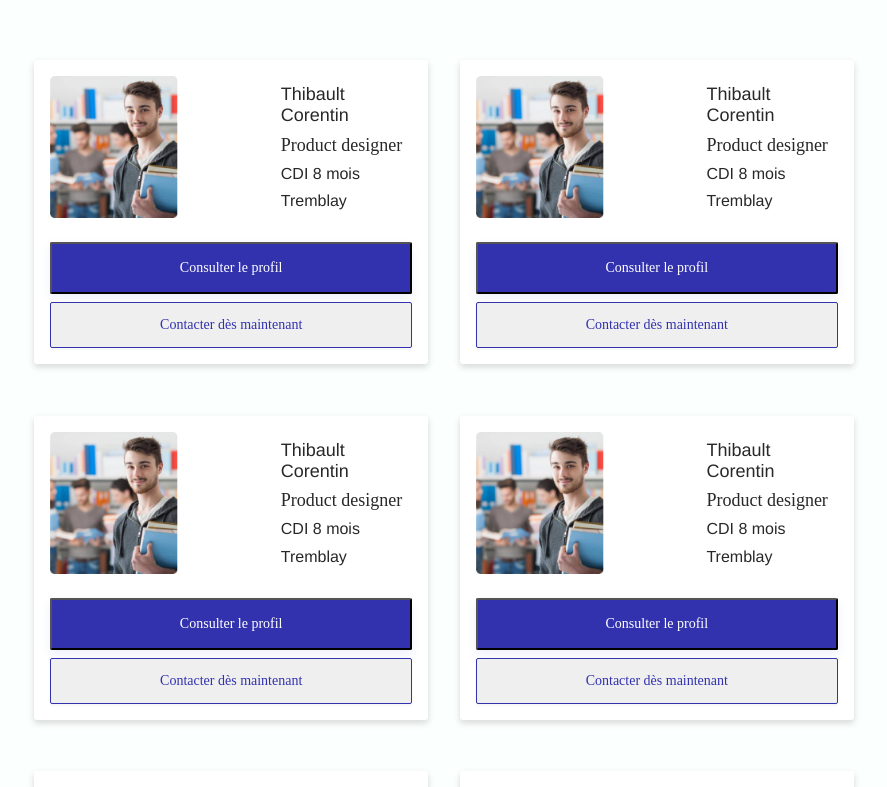
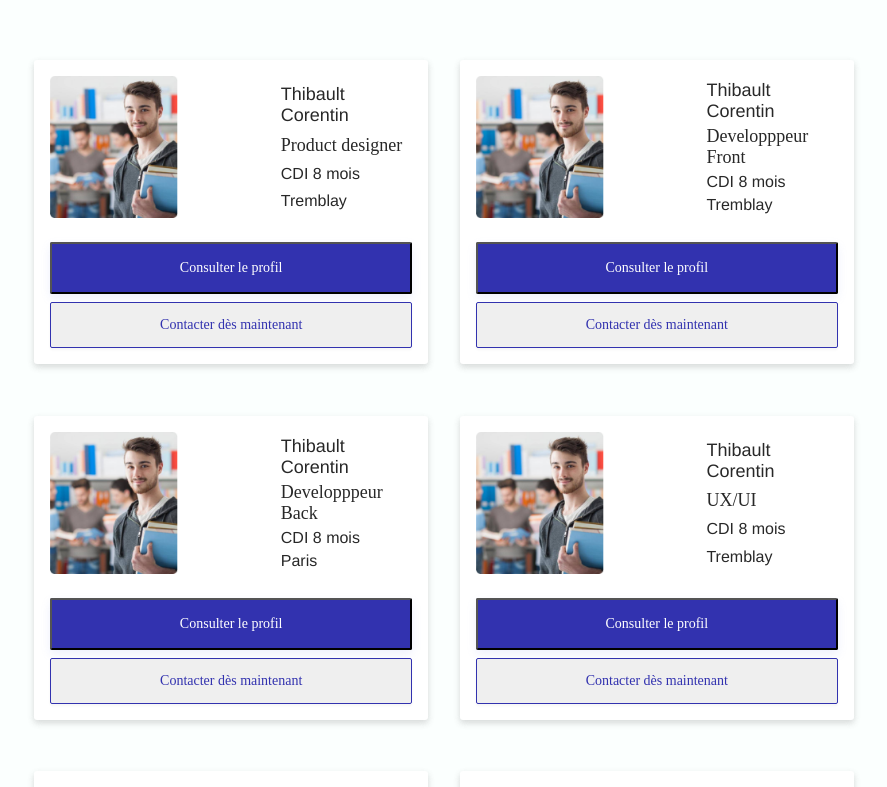
Before and after one commit to imedsaoud/pwa_lizom, a Vue app: page /#/listing in a window 1280 px wide. Shown: the part 400-1187 px from the top of the page, without its empty margins (196-1083 px from the left). Built offline with nearby package versions, Linux system fonts and the light colour scheme.

Commit message:
last last last commit

```diff
--- a/src/data/profils.json
+++ b/src/data/profils.json
@@ -18,7 +18,7 @@
     "prenom": "Corentin",
     "description": "Lorem ipsum dolor sit amet consectetur adipisicing elit. Repellendus ea, ad odit laborum numquam repudiandae quidem laboriosam at optio, ex iure ratione magnam magni dolore fuga illo alias, accusamus rem.",
     "ville": "Tremblay",
-    "poste": "Product designer",
+    "poste": "Developppeur Front",
     "typeContrat": "CDI 8 mois",
     "avatar":"user0.png",
     "cv-path": "cv.pdf",
@@ -30,8 +30,8 @@
     "nom": "Thibault",
     "prenom": "Corentin",
     "description": "Lorem ipsum dolor sit amet consectetur adipisicing elit. Repellendus ea, ad odit laborum numquam repudiandae quidem laboriosam at optio, ex iure ratione magnam magni dolore fuga illo alias, accusamus rem.",
-    "ville": "Tremblay",
-    "poste": "Product designer",
+    "ville": "Paris",
+    "poste": "Developppeur Back",
     "typeContrat": "CDI 8 mois",
     "avatar":"user0.png",
     "cv-path": "cv.pdf",
@@ -44,7 +44,7 @@
     "prenom": "Corentin",
     "description": "Lorem ipsum dolor sit amet consectetur adipisicing elit. Repellendus ea, ad odit laborum numquam repudiandae quidem laboriosam at optio, ex iure ratione magnam magni dolore fuga illo alias, accusamus rem.",
     "ville": "Tremblay",
-    "poste": "Product designer",
+    "poste": "UX/UI",
     "typeContrat": "CDI 8 mois",
     "avatar":"user0.png",
     "cv-path": "cv.pdf",
@@ -57,7 +57,7 @@
     "prenom": "Corentin",
     "description": "Lorem ipsum dolor sit amet consectetur adipisicing elit. Repellendus ea, ad odit laborum numquam repudiandae quidem laboriosam at optio, ex iure ratione magnam magni dolore fuga illo alias, accusamus rem.",
     "ville": "Tremblay",
-    "poste": "Product designer",
+    "poste": "Pastis-man",
     "typeContrat": "CDI 8 mois",
     "avatar":"user0.png",
     "cv-path": "cv.pdf",
--- a/src/views/Home.vue
+++ b/src/views/Home.vue
@@ -227,6 +227,10 @@ h1 {
 
 
 @media (min-width: 1000px) {
+
+  .home-first-background {
+    width: 100%;
+  }
   .home-description-wrapper {
     padding-right: 15vw;
     padding-left: 15vw;
@@ -256,7 +260,7 @@ h1 {
       line-height: 25px;
       color: #FFFFFF;
       position: absolute;
-      top: 0.5vh;
+      top: 3.5vh;
       width: 100%;
       text-align: center;
   }
--- a/src/views/Listing.vue
+++ b/src/views/Listing.vue
@@ -5,7 +5,7 @@
           <img class="home-first-background" src="../assets/background/home2.png" alt="">
     </header>
     <form class="home-form" action="">
-      <input class="home-form-input-search" placeholder='Mot-clés ...' type="search">
+      <input v-model="autocompletion" class="home-form-input-search" placeholder='Mot-clés ...' type="search">
         <div class="home-form-selects">
           <select name="contrat" id="select">
             <option value="Contrats">Contrat</option>
@@ -28,7 +28,7 @@
     <section class="profils">
       <h1 class="listing-title">Plus de {{profils.length}} candidats vous attendent !</h1>
       <div class="cards-wrapper">
-        <div class="listing-card" v-for="profil in profils" :key="profil.id">
+        <div class="listing-card" v-for="profil in profilList" :key="profil.id">
           <router-link :to="`/article/${profil.id}`" class="card-wrapper">
               <img class="card-description-avatar" src="../assets/avatars/user0.png" alt="">
               <div class="card-description">
@@ -56,12 +56,19 @@ export default {
 
   data() {
     return{
-      profils: profils
+      profils: profils,
+      autocompletion: ''
     }
+
   },
   created() {
     console.log('hello');
 
+  },
+  computed: {
+    profilList () {
+      return this.profils.filter((e) => e.poste.toLowerCase().includes(this.autocompletion.toLowerCase()))
+    }
   }
 }
 </script>
```
